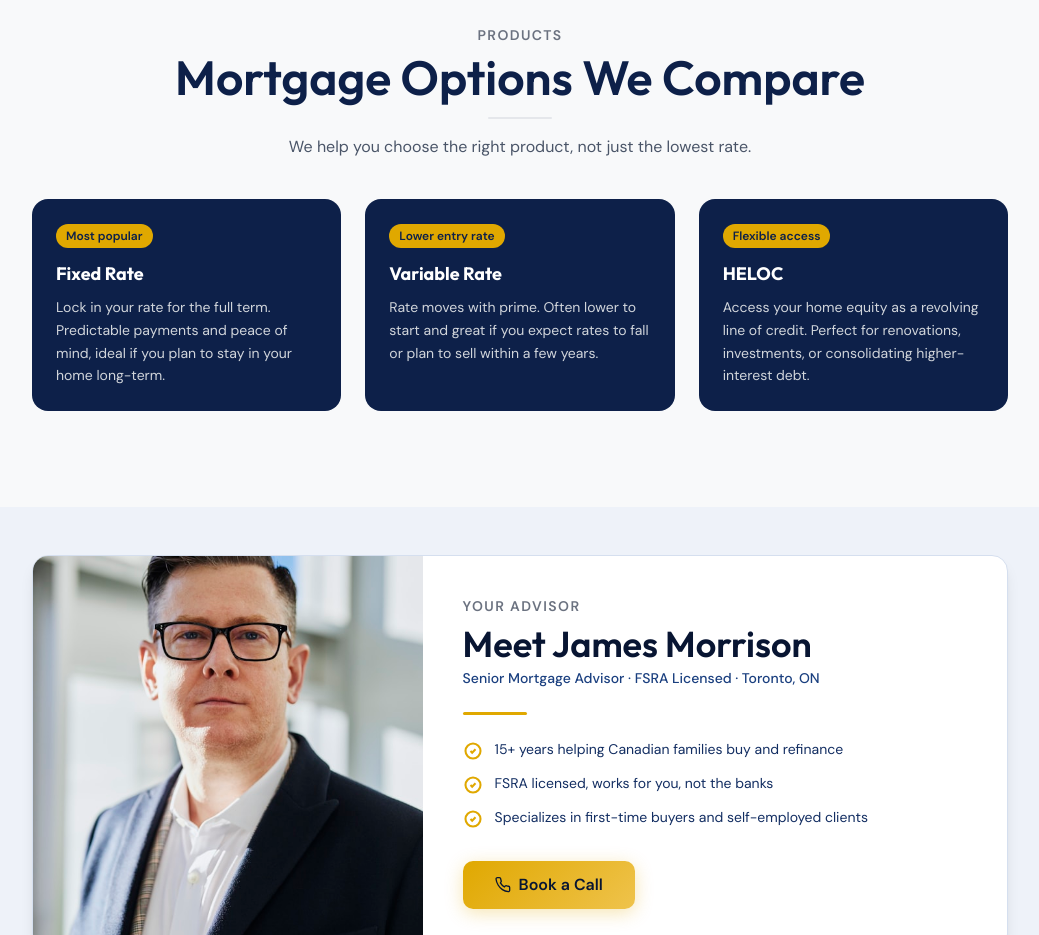
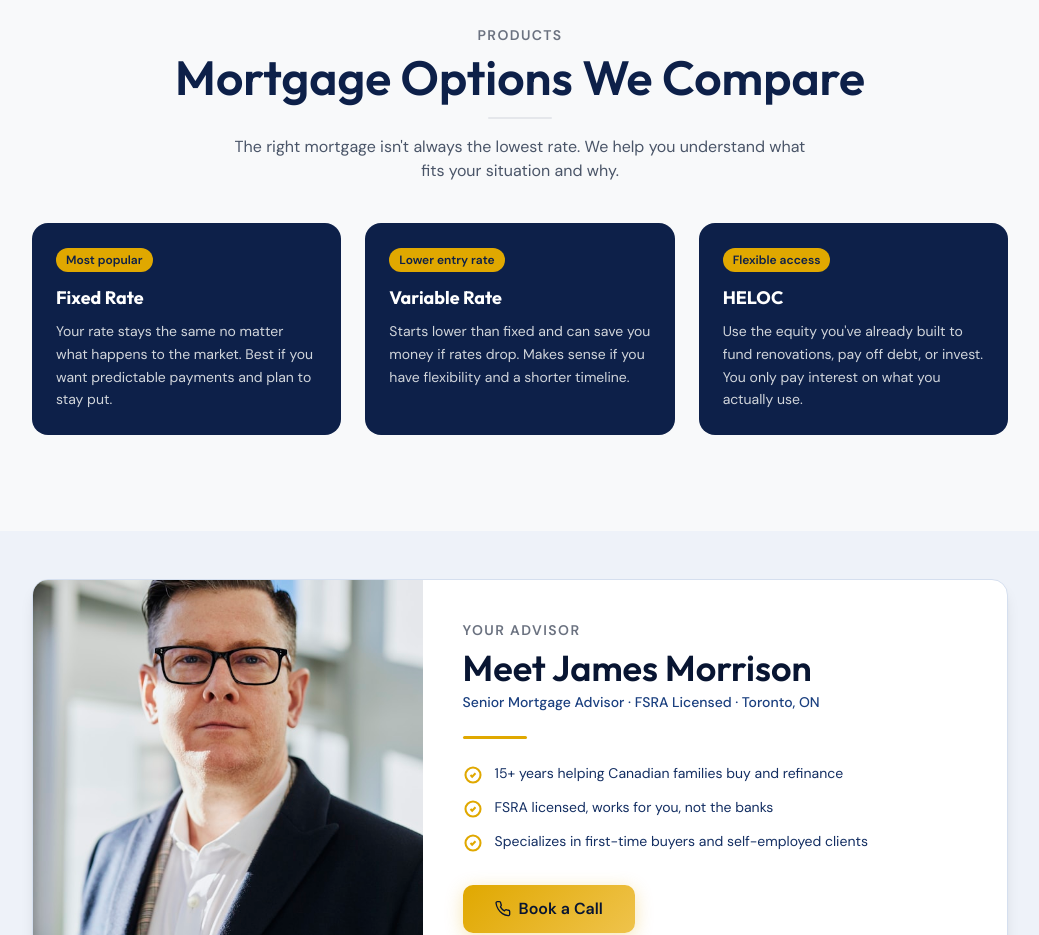
Before and after one commit to melzeranthony6-ai/clearpath-mortgage, a React (Vite) app: page / in a window 1280 px wide. Shown: the part 3240-4175 px from the top of the page, without its empty margins (120-1159 px from the left). Built offline with nearby package versions, Linux system fonts and the light colour scheme.

Commit message:
copy: rewrite mortgage options section

```diff
--- a/src/components/MortgageTypes.tsx
+++ b/src/components/MortgageTypes.tsx
@@ -2,19 +2,19 @@ const types = [
   {
     title: 'Fixed Rate',
     description:
-      'Lock in your rate for the full term. Predictable payments and peace of mind, ideal if you plan to stay in your home long-term.',
+      'Your rate stays the same no matter what happens to the market. Best if you want predictable payments and plan to stay put.',
     badge: 'Most popular',
   },
   {
     title: 'Variable Rate',
     description:
-      'Rate moves with prime. Often lower to start and great if you expect rates to fall or plan to sell within a few years.',
+      'Starts lower than fixed and can save you money if rates drop. Makes sense if you have flexibility and a shorter timeline.',
     badge: 'Lower entry rate',
   },
   {
     title: 'HELOC',
     description:
-      'Access your home equity as a revolving line of credit. Perfect for renovations, investments, or consolidating higher-interest debt.',
+      "Use the equity you've already built to fund renovations, pay off debt, or invest. You only pay interest on what you actually use.",
     badge: 'Flexible access',
   },
 ]
@@ -28,7 +28,7 @@ function MortgageTypes() {
           <h2 className="font-display text-4xl sm:text-5xl text-[#0d2049]">Mortgage Options We Compare</h2>
           <div className="section-line mx-auto mt-4"></div>
           <p className="text-[#4a5568] mt-4 max-w-xl mx-auto">
-            We help you choose the right product, not just the lowest rate.
+            The right mortgage isn't always the lowest rate. We help you understand what fits your situation and why.
           </p>
         </div>
 
```
